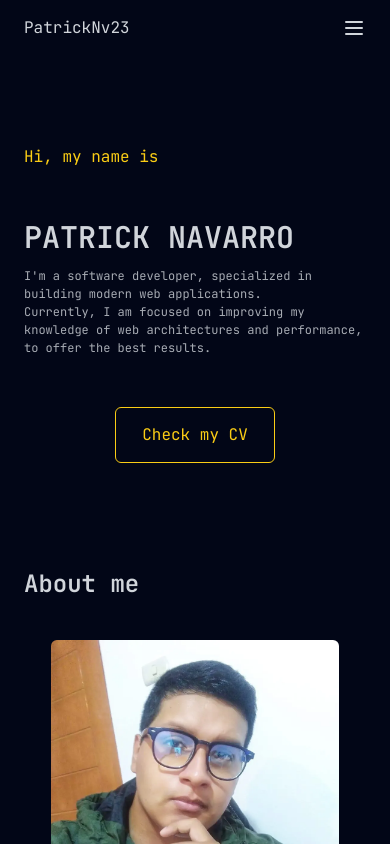
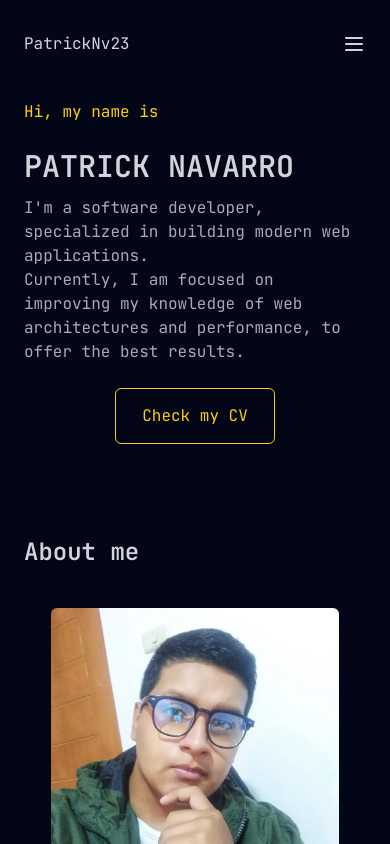
Before and after one commit to PatrickNv23/portfolio, a React (Vite) app: page / in a window 390 px wide. Shown: the top 844 px of the page. Built offline with nearby package versions, Linux system fonts and the light colour scheme.

Commit message:
fix: update responsive design in header

```diff
--- a/src/components/Header.tsx
+++ b/src/components/Header.tsx
@@ -16,15 +16,14 @@ export default function Header() {
   }
 
   return (
+    <Fade duration={ANIMATION_DURATION} triggerOnce={true} className="pt-8 md:pt-0">
       <header className='md:min-h-[80px] h-auto flex md:justify-between md:items-center md:flex-row flex-col relative'>
-      <Fade duration={ANIMATION_DURATION} triggerOnce={true} className="py-4 md:py-0">
         <a href="#" className="hover:text-yellow-500 hover:scale-95 duration-200 px-6 md:px-0">PatrickNv23</a>
         <nav ref={ref} className='h-auto md:w-auto w-full opacity-0 md:opacity-100 transition-all ease-in duration-500 hidden md:block'>
 
           <ul className='flex w-100 md:items-center md:flex-row flex-col'>
             {
               options && options.map((option: string, index: number) => (
-                // <li key={index} className="text-sm cursor-pointer hover:scale-95 duration-200 text-center py-4 md:py-0 px-6">{option}</li>
                 <Link key={index} to={option} spy={true} smooth={true} duration={500} className="text-sm cursor-pointer hover:scale-95 duration-200 text-center py-4 md:py-0 px-6">
                   {option}
                 </Link>
@@ -38,11 +37,11 @@ export default function Header() {
           </ul>
 
         </nav>
-      </Fade>
+
 
         {
           !isOpenNavBar && (
-          <svg onClick={() => handleOpenNavBar()} xmlns="http://www.w3.org/2000/svg" className="icon icon-tabler icon-tabler-menu-2 absolute right-6 top-4 md:opacity-0 opacity-100 cursor-pointer" width="24" height="24" viewBox="0 0 24 24" strokeWidth="2" stroke="currentColor" fill="none" strokeLinecap="round" strokeLinejoin="round">
+            <svg onClick={() => handleOpenNavBar()} xmlns="http://www.w3.org/2000/svg" className="icon icon-tabler icon-tabler-menu-2 absolute right-6 md:opacity-0 opacity-100 cursor-pointer" width="24" height="24" viewBox="0 0 24 24" strokeWidth="2" stroke="currentColor" fill="none" strokeLinecap="round" strokeLinejoin="round">
               <path stroke="none" d="M0 0h24v24H0z" fill="none"></path>
               <path d="M4 6l16 0"></path>
               <path d="M4 12l16 0"></path>
@@ -53,7 +52,7 @@ export default function Header() {
 
         {
           isOpenNavBar && (
-          <svg onClick={() => handleOpenNavBar()} xmlns="http://www.w3.org/2000/svg" className="icon icon-tabler icon-tabler-x absolute right-6 top-4 md:opacity-0 opacity-100 cursor-pointer" width="24" height="24" viewBox="0 0 24 24" strokeWidth="2" stroke="currentColor" fill="none" strokeLinecap="round" strokeLinejoin="round">
+            <svg onClick={() => handleOpenNavBar()} xmlns="http://www.w3.org/2000/svg" className="icon icon-tabler icon-tabler-x absolute right-6 md:opacity-0 opacity-100 cursor-pointer" width="24" height="24" viewBox="0 0 24 24" strokeWidth="2" stroke="currentColor" fill="none" strokeLinecap="round" strokeLinejoin="round">
               <path stroke="none" d="M0 0h24v24H0z" fill="none"></path>
               <path d="M18 6l-12 12"></path>
               <path d="M6 6l12 12"></path>
@@ -61,5 +60,6 @@ export default function Header() {
           )
         }
       </header>
+    </Fade>
   )
 }
--- a/src/components/Presentation.tsx
+++ b/src/components/Presentation.tsx
@@ -11,8 +11,8 @@ export default function Presentation() {
           <h1 className="font-bold pb-3 text-3xl sm:text-5xl md:text-7xl pl-6 md:pl-0 lg:pl-0 xl:pl-0 2xl:pl-0">PATRICK NAVARRO</h1>
 
 
-          <p className="max-w-prose opacity-80 px-6 md:px-0 lg:px-0 xl:px-0 2xl:px-0 text-[12px] sm:text-base">I'm a software developer, specialized in building modern web applications.</p>
-          <p className="max-w-prose opacity-80 px-6 md:px-0 lg:px-0 xl:px-0 2xl:px-0 text-[12px] sm:text-base">
+          <p className="max-w-prose opacity-80 px-6 md:px-0 lg:px-0 xl:px-0 2xl:px-0">I'm a software developer, specialized in building modern web applications.</p>
+          <p className="max-w-prose opacity-80 px-6 md:px-0 lg:px-0 xl:px-0 2xl:px-0">
             Currently, I am focused on improving my knowledge of web architectures and performance, to offer the best results.
           </p>
         </div>
```
Lines whose indentation alone changed are shown as unchanged.
